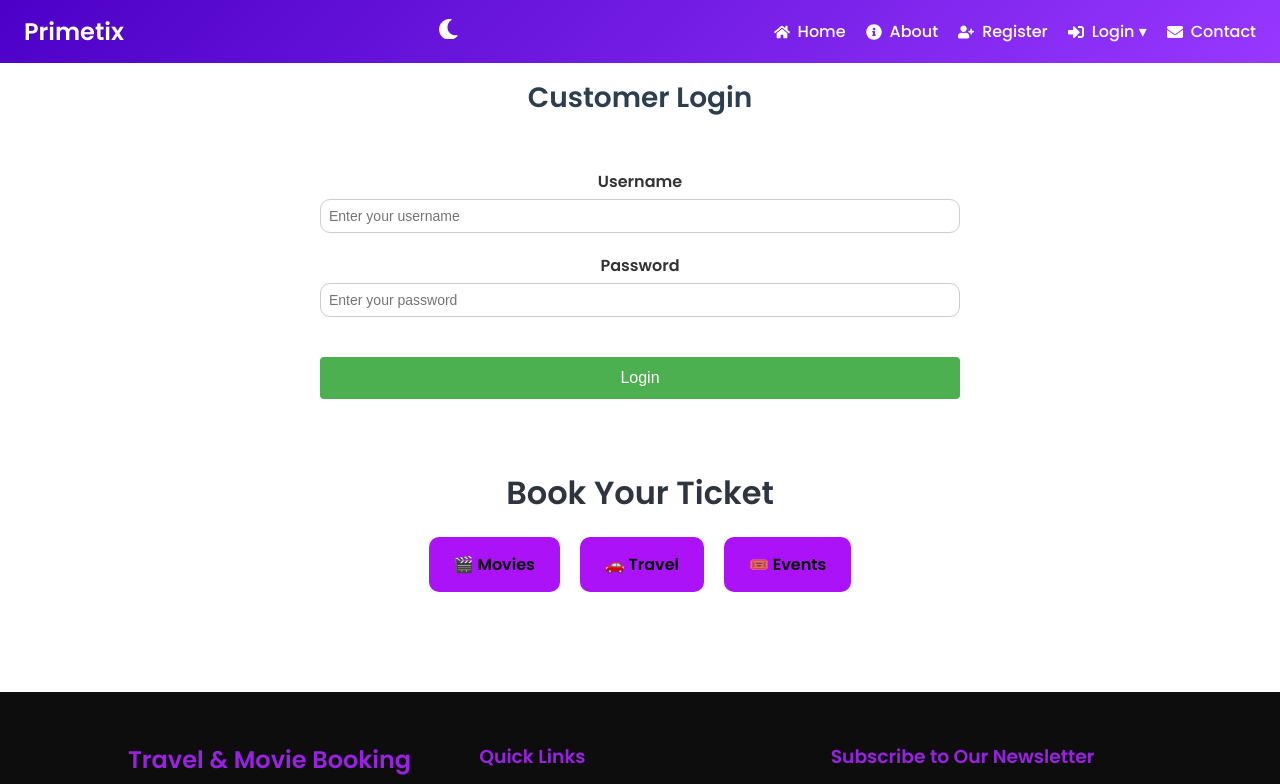
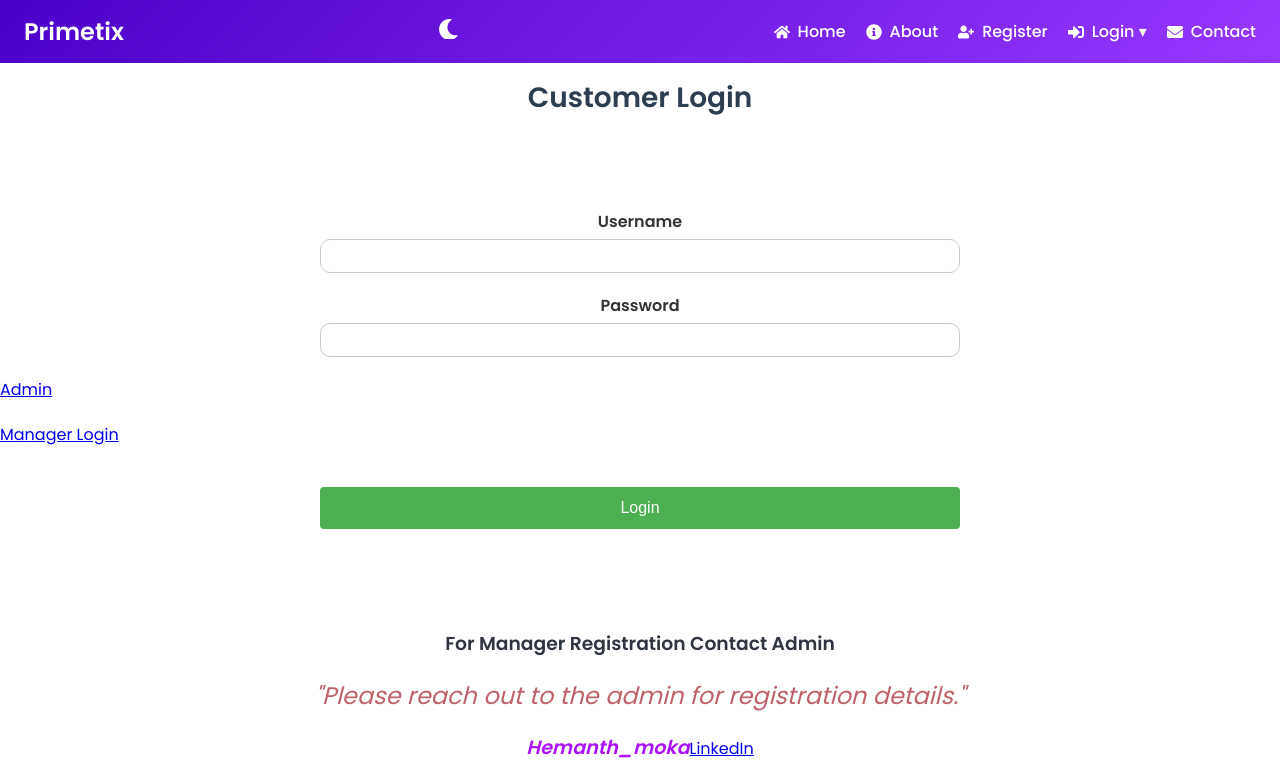
Before and after one commit to Hemanth-Moka/ticketbooking-Reactjs, a React (Vite) app: page /customerlogin in a window 1280 px wide. Shown: the top 784 px of the page. Built offline with nearby package versions, Linux system fonts and the light colour scheme.

Commit message:
Fix: rename config.Js to config.js for case sensitivity

```diff
--- a/src/customer/CustomerLogin.jsx
+++ b/src/customer/CustomerLogin.jsx
@@ -1,4 +1,5 @@
 import { useState } from 'react';
+// import './customer.css';
 import axios from 'axios';
 import { useNavigate } from 'react-router-dom';
 import config from '../config';
@@ -33,13 +34,13 @@ export default function CustomerLogin() {
         sessionStorage.setItem('customer', JSON.stringify(response.data));
         navigate('/customerhome');
       } else {
-        setMessage("Login failed. Please check your credentials.");
+        setMessage(response.data);
       }
     } catch (err) {
       if (err.response) {
-        setError(err.response.data || "Login failed. Please try again.");
+        setError(err.response.data);
       } else {
-        setError("Something went wrong. Please try again later.");
+        setError('An unexpected error occurred.');
       }
     }
   };
@@ -50,43 +51,45 @@ export default function CustomerLogin() {
       {
         message
           ? <p className="customer-response-message success">{message}</p>
-          : error && <p className="customer-response-message error">{error}</p>
+          : <p className="customer-response-message error">{error}</p>
       }
       <form className="customer-login-form" onSubmit={handleSubmit}>
         <div className="customer-form-field">
-          <label htmlFor="username">Username</label>
+          <label>Username</label>
           <input
             type="text"
             id="username"
             value={formData.username}
             onChange={handleChange}
             required
-            placeholder="Enter your username"
           />
         </div>
         <div className="customer-form-field">
-          <label htmlFor="password">Password</label>
+          <label>Password</label>
           <input
             type="password"
             id="password"
             value={formData.password}
             onChange={handleChange}
             required
-            placeholder="Enter your password"
           />
         </div>
+
+           <a href="/adminlogin" className="hero-btn1">Admin</a>
+            <a href="/ManagerLogin" className="hero-btn1">Manager Login</a>
+
         <button type="submit" className="customer-submit-btn">Login</button>
+      </form>
 
-      <section id="booking" className="booking">
-        <h3>Book Your Ticket</h3>
-        <div className="booking-options">
-          <a href="/viewallevents">🎬 Movies</a>
-          <a href="/travel">🚗 Travel</a>
-          <a href="/viewallevents">🎟️ Events</a>
-        </div>
+      <section id="testimonials">
+        <h3>For Manager Registration Contact Admin</h3>
+        <blockquote>"Please reach out to the admin for registration details."</blockquote>
+        <cite>Hemanth_moka</cite>
+  <a href="https://www.linkedin.com/in/hemanthmoka" target="_blank">LinkedIn</a>
+
+
       </section>
 
-      </form>
     </div>
   );
 }
--- a/src/customer/custstyles/CustomerLogin.css
+++ b/src/customer/custstyles/CustomerLogin.css
@@ -63,7 +63,7 @@
 
 /* Submit Button */
 .customer-submit-btn {
-  background-color: #4CAF50;
+  background-color: #5120f1;
   color: white;
   padding: 12px 20px;
   font-size: 16px;
@@ -76,7 +76,7 @@
 }
 
 .customer-submit-btn:hover {
-  background-color: #2980b9;
+  background-color: #9000ff85;
 }
 
 /* Response Message */
@@ -88,7 +88,7 @@
 }
 
 .customer-response-message.success {
-  color: green;
+  color: rgba(107, 1, 255, 0.789);
 }
 
 .customer-response-message.error {
--- a/src/main/Home.jsx
+++ b/src/main/Home.jsx
@@ -15,9 +15,14 @@ const Home = () => {
       {/* Hero Section */}
       <section className="hero">
         <div className="hero-content">
-          <button className="dark-mode-btn" onClick={toggleDarkMode}>
+          {/* <button className="dark-mode-btn" onClick={toggleDarkMode}>
             {darkMode ? "Light Mode" : "Dark Mode"}
-          </button>
+          </button> */}
+           <a href="/customerlogin" className="hero-btn">Login</a>
+            <a href="/customerRegistration" className="hero-btn">Register Now</a>
+            <br />
+            <br />
+
           <h2>Book Your Tickets Hassle-Free!</h2>
           <p>Movies, Events, and Travel – all in one place.<br />Easy booking, best prices, and secure payments.</p>
           <a href="/customerlogin" className="hero-btn">Book Now</a>
--- a/src/main/styles/Home.css
+++ b/src/main/styles/Home.css
@@ -400,7 +400,7 @@ cite {
 /* Contact Section Styles */
 #contact {
   background-color: #f8f9fa;
-  padding: 60px 20px;
+  padding: 100px 20px;
   display: flex;
   justify-content: center;
 }
@@ -410,7 +410,7 @@ cite {
   padding: 40px;
   border-radius: 20px;
   box-shadow: 0 10px 25px rgba(0, 0, 0, 0.1);
-  max-width: 500px;
+  max-width: 5000px;
   width: 100%;
   text-align: center;
 }
```
